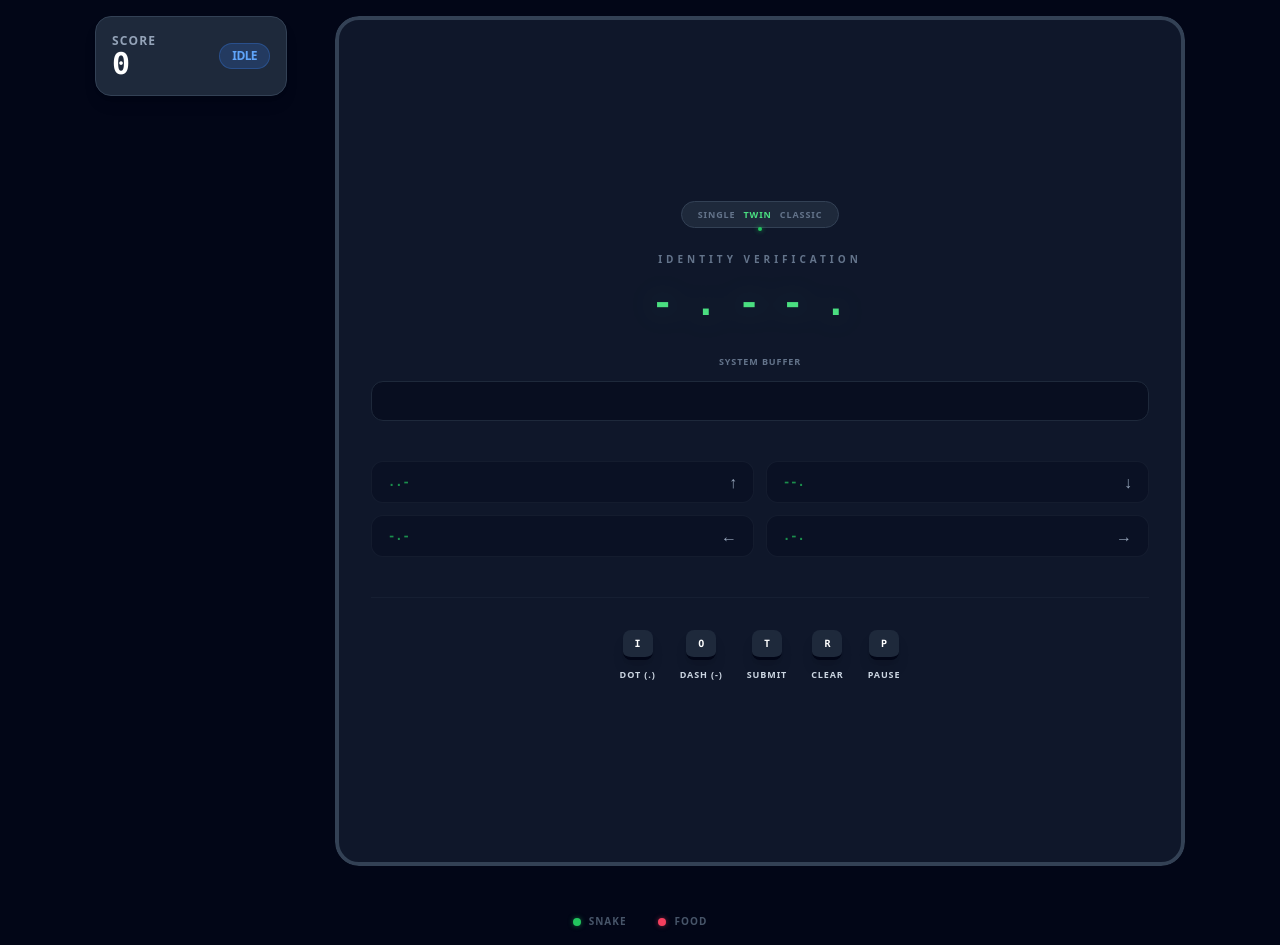
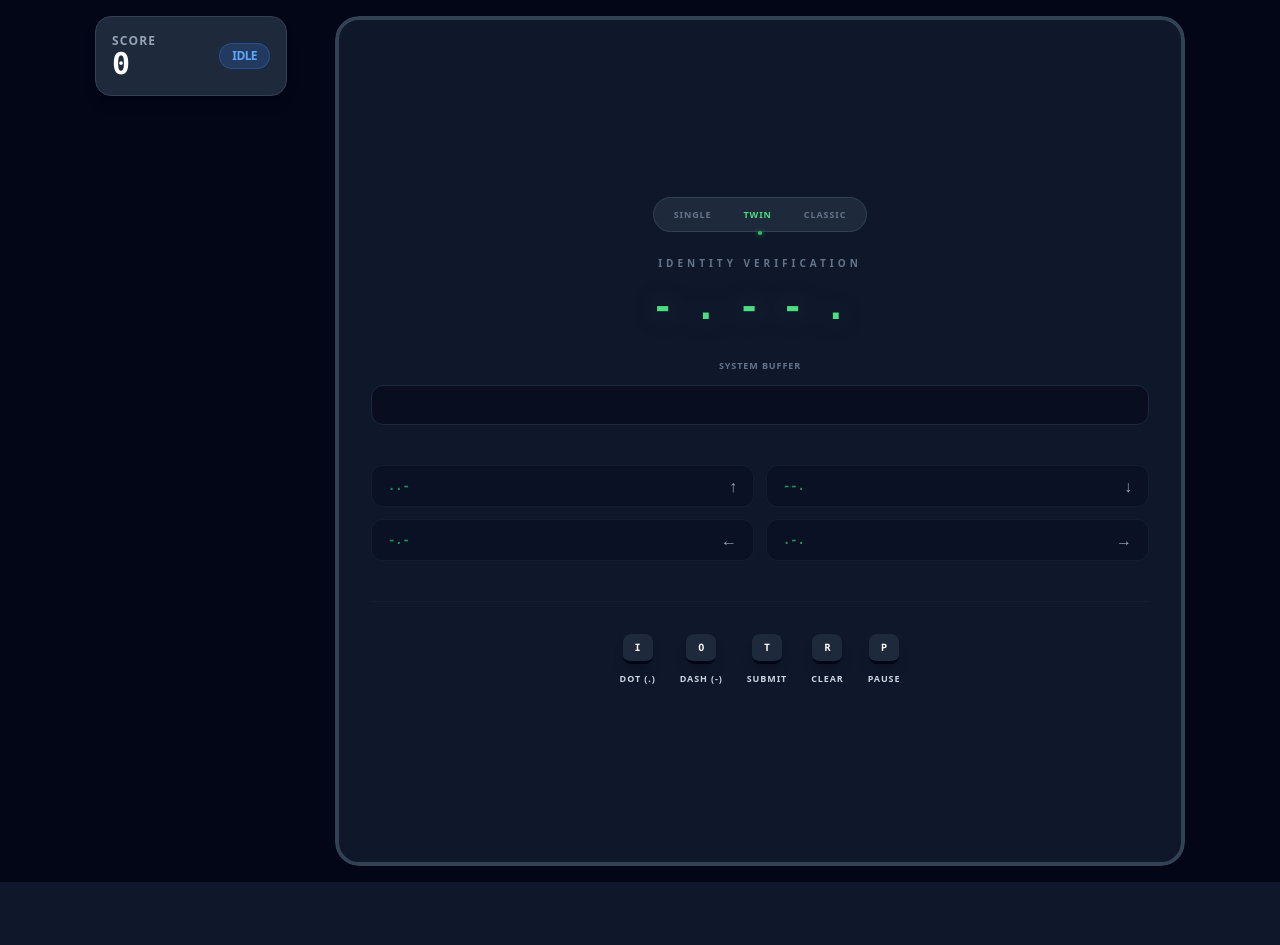
Before and after one commit to Salt-Shio/Brainrot_Greedy_Snake, a Vue app: page / in a window 1280 px wide. After the commit the page ends 882 px from the top, so only its background shows below. Built offline with nearby package versions, Linux system fonts and the light colour scheme.

Commit message:
處理細節

```diff
--- a/src/App.vue
+++ b/src/App.vue
@@ -69,7 +69,7 @@ const {
             :buffer="buffer"
             :ui-display="uiDisplay"
             :morse-map="MORSE_CONFIG.MAP"
-            @toggle-mode="store.toggleControlMode()"
+            @set-mode="store.setControlMode"
           />
           <GameOverOverlay
             v-else-if="store.status.value === 'GAMEOVER'"
@@ -110,16 +110,6 @@ const {
         </div>
       </div>
     </div>
-
-    <!-- Footer -->
-    <footer class="mt-12 text-slate-600 text-[10px] font-bold tracking-widest uppercase flex gap-8">
-      <div class="flex items-center gap-2">
-        <div class="w-2 h-2 bg-green-500 rounded-full shadow-[0_0_5px_rgba(34,197,94,0.5)]"></div> Snake
-      </div>
-      <div class="flex items-center gap-2">
-        <div class="w-2 h-2 bg-rose-500 rounded-full shadow-[0_0_5px_rgba(244,63,94,0.5)]"></div> Food
-      </div>
-    </footer>
   </div>
 </template>
 
--- a/src/components/overlays/BossBattleOverlay.vue
+++ b/src/components/overlays/BossBattleOverlay.vue
@@ -97,9 +97,6 @@ watch(() => props.latestResults, (results) => {
       >
         {{ count }}
       </div>
-      <div class="text-3xl text-rose-500 font-black mt-2 tracking-[0.5em] opacity-80">
-        / {{ targetCount }}
-      </div>
     </div>
 
     <!-- 底部：攝影機預覽與骨架繪製 (子母畫面 PiP) -->
--- a/src/components/overlays/IdleOverlay.vue
+++ b/src/components/overlays/IdleOverlay.vue
@@ -11,21 +11,38 @@ defineProps<{
 }>();
 
 defineEmits<{
-  (e: 'toggleMode'): void;
+  (e: 'setMode', mode: InputMode): void;
 }>();
 </script>
 
 <template>
   <div class="w-full px-8 flex flex-col items-center justify-center h-full bg-slate-900 border-4 border-slate-700 rounded-3xl">
-    <!-- Mode Toggle -->
+    <!-- Mode Selection -->
     <div class="flex justify-center mb-6">
-      <button
-        @click="$emit('toggleMode')"
-        class="flex items-center gap-2 px-4 py-1.5 bg-slate-800 rounded-full border border-slate-700 hover:bg-slate-700 transition-colors relative"
+      <div
+        class="flex items-center gap-2 px-2 py-1.5 bg-slate-800 rounded-full border border-slate-700 relative"
       >
-        <span class="text-[9px] font-black tracking-widest uppercase" :class="controlMode === 'SINGLE_KEY' ? 'text-green-400' : 'text-slate-500'">Single</span>
-        <span class="text-[9px] font-black tracking-widest uppercase" :class="controlMode === 'TWIN_KEY' ? 'text-green-400' : 'text-slate-500'">Twin</span>
-        <span class="text-[9px] font-black tracking-widest uppercase" :class="controlMode === 'CLASSIC' ? 'text-green-400' : 'text-slate-500'">Classic</span>
+        <button
+          @click="$emit('setMode', 'SINGLE_KEY')"
+          class="px-3 py-1 text-[9px] font-black tracking-widest uppercase transition-colors z-10"
+          :class="controlMode === 'SINGLE_KEY' ? 'text-green-400' : 'text-slate-500 hover:text-slate-300'"
+        >
+          Single
+        </button>
+        <button
+          @click="$emit('setMode', 'TWIN_KEY')"
+          class="px-3 py-1 text-[9px] font-black tracking-widest uppercase transition-colors z-10"
+          :class="controlMode === 'TWIN_KEY' ? 'text-green-400' : 'text-slate-500 hover:text-slate-300'"
+        >
+          Twin
+        </button>
+        <button
+          @click="$emit('setMode', 'CLASSIC')"
+          class="px-3 py-1 text-[9px] font-black tracking-widest uppercase transition-colors z-10"
+          :class="controlMode === 'CLASSIC' ? 'text-green-400' : 'text-slate-500 hover:text-slate-300'"
+        >
+          Classic
+        </button>
         <div
           class="absolute -bottom-1 left-1/2 -translate-x-1/2 w-1 h-1 bg-green-500 rounded-full shadow-[0_0_5px_rgba(34,197,94,0.8)] transition-all duration-300"
           :class="{
@@ -34,7 +51,7 @@ defineEmits<{
             'translate-x-[45px]': controlMode === 'CLASSIC'
           }"
         ></div>
-      </button>
+      </div>
     </div>
 
     <!-- Morse Section -->
--- a/src/composables/useSnakeStore.ts
+++ b/src/composables/useSnakeStore.ts
@@ -109,7 +109,14 @@ const pauseGame = () => {
 };
 
 /**
- * 循環切換控制模式 (SINGLE_KEY → TWIN_KEY → CLASSIC → ...)
+ * 直接設定控制模式
+ */
+const setControlMode = (mode: InputMode) => {
+  controlMode.value = mode;
+};
+
+/**
+ * 循環切換控制模式 (保留供其他可能的快捷鍵使用)
  */
 const toggleControlMode = () => {
   const modes: InputMode[] = ['SINGLE_KEY', 'TWIN_KEY', 'CLASSIC'];
@@ -158,6 +165,7 @@ export function useSnakeStore() {
     moveStep,
     startGame,
     pauseGame,
+    setControlMode,
     toggleControlMode,
     resetEatenCount,
     enterBossBattle,
```
